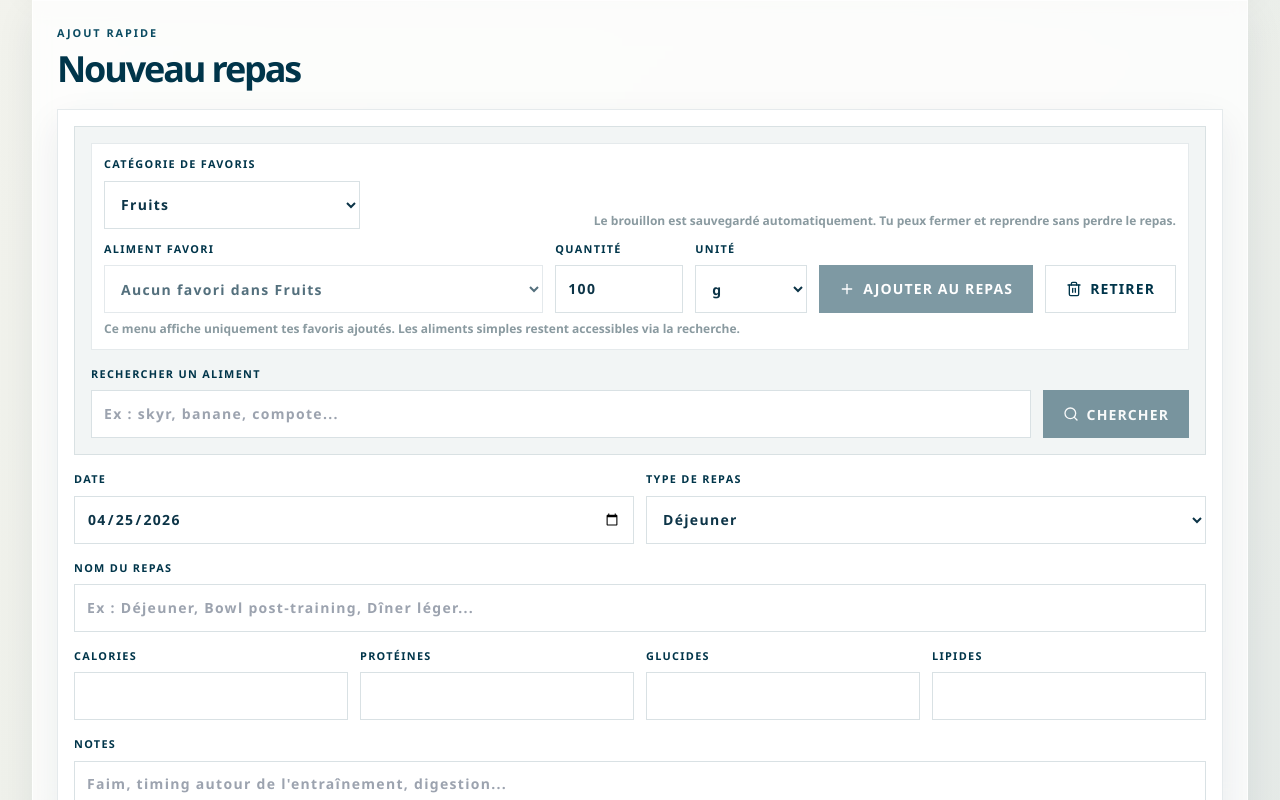
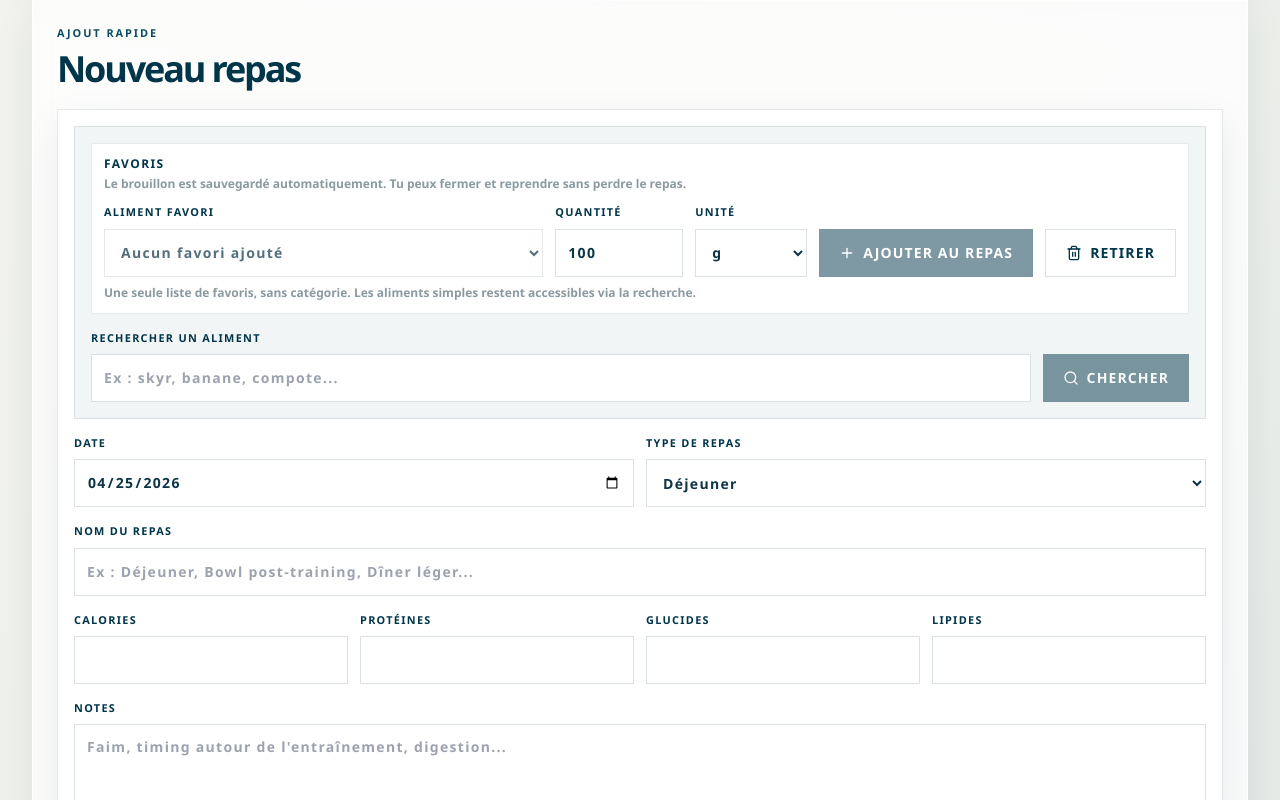
Before and after one commit to lbelhomme-pc/sport-perso, a React (Vite) app: page /meals in a window 1280 px wide. Both pictures are taken after a click on the button "AJOUTER REPAS". Shown: the part 597-1397 px from the top of the page. Built offline with nearby package versions, Linux system fonts and the light colour scheme.

Commit message:
Simplify favorites and improve food search

```diff
--- a/src/components/forms/MealForm.tsx
+++ b/src/components/forms/MealForm.tsx
@@ -1,7 +1,6 @@
 import { useEffect, useState, type FormEvent } from "react";
 import { Plus, Save, Search, Trash2, X } from "lucide-react";
 import { MEAL_TYPE_LABELS } from "../../data/defaults";
-import { FAVORITE_FOOD_GROUPS } from "../../data/commonFoods";
 import {
   calculateFoodMacros,
   searchOpenFoodFacts,
@@ -235,7 +234,6 @@ export function MealForm({ initial, onSubmit, onCancel }: MealFormProps) {
     savedDraft?.quantityInput ?? (initial?.quantityGrams ? formatDecimal(initial.quantityGrams) : "100")
   );
   const [quantityUnit, setQuantityUnit] = useState<MealQuantityUnit>(savedDraft?.quantityUnit ?? initial?.quantityUnit ?? "g");
-  const [favoriteGroup, setFavoriteGroup] = useState<string>(FAVORITE_FOOD_GROUPS[0].id);
   const [selectedFavoriteCode, setSelectedFavoriteCode] = useState("");
   const [favoriteFoods, setFavoriteFoods] = useState<FavoriteFood[]>(() => loadFavoriteFoods());
   const [favoriteMessage, setFavoriteMessage] = useState("");
@@ -246,10 +244,7 @@ export function MealForm({ initial, onSubmit, onCancel }: MealFormProps) {
   const hasItems = mealItems.length > 0;
   const effectiveQuantity = selectedProduct ? getEffectiveQuantity(selectedProduct, quantityInput, quantityUnit) : 0;
   const previewMacros = selectedProduct ? calculateFoodMacros(selectedProduct, effectiveQuantity) : null;
-  const selectedFavoriteGroup =
-    FAVORITE_FOOD_GROUPS.find((group) => group.id === favoriteGroup) ?? FAVORITE_FOOD_GROUPS[0];
-  const selectedFavoriteFoods = favoriteFoods.filter((food) => food.favoriteCategory === favoriteGroup);
-  const selectedFavoriteProduct = selectedFavoriteFoods.find((food) => food.code === selectedFavoriteCode);
+  const selectedFavoriteProduct = favoriteFoods.find((food) => food.code === selectedFavoriteCode);
 
   useEffect(() => {
     return subscribeFavoriteFoods(() => {
@@ -380,7 +375,7 @@ export function MealForm({ initial, onSubmit, onCancel }: MealFormProps) {
 
   const addSelectedProductToFavorites = () => {
     if (!selectedProduct) return;
-    const next = saveFavoriteFood(selectedProduct, favoriteGroup);
+    const next = saveFavoriteFood(selectedProduct);
     setFavoriteFoods(next);
     setSelectedFavoriteCode(selectedProduct.code);
     setFavoriteMessage(`${selectedProduct.name} ajouté aux favoris.`);
@@ -388,13 +383,13 @@ export function MealForm({ initial, onSubmit, onCancel }: MealFormProps) {
 
   const selectFavoriteProduct = (code: string) => {
     setSelectedFavoriteCode(code);
-    const favorite = selectedFavoriteFoods.find((food) => food.code === code);
+    const favorite = favoriteFoods.find((food) => food.code === code);
     if (favorite) selectProduct(favorite);
   };
 
   const removeSelectedFavorite = () => {
     if (!selectedFavoriteCode) return;
-    const next = deleteFavoriteFood(selectedFavoriteCode, favoriteGroup);
+    const next = deleteFavoriteFood(selectedFavoriteCode);
     setFavoriteFoods(next);
     setSelectedFavoriteCode("");
     setFavoriteMessage("Favori retiré.");
@@ -517,29 +512,14 @@ export function MealForm({ initial, onSubmit, onCancel }: MealFormProps) {
   return (
     <form onSubmit={submit} className="grid w-full max-w-full gap-4 overflow-hidden border border-petrol-800/10 bg-white p-3 shadow-soft sm:p-4">
       <div className="min-w-0 overflow-hidden border border-petrol-800/10 bg-mist/45 p-3 sm:p-4">
-
         <div className="mb-4 min-w-0 overflow-hidden border border-petrol-800/10 bg-white p-3">
-            <div className="flex flex-col gap-3 sm:flex-row sm:items-end sm:justify-between">
-              <label className="field-label sm:w-64">
-                Catégorie de favoris
-                <select
-                  className="field"
-                  value={favoriteGroup}
-                  onChange={(event) => {
-                    setFavoriteGroup(event.target.value);
-                    setSelectedFavoriteCode("");
-                  }}
-                >
-                  {FAVORITE_FOOD_GROUPS.map((group) => (
-                    <option key={group.id} value={group.id}>
-                      {group.label}
-                    </option>
-                  ))}
-                </select>
-              </label>
-              <p className="text-xs font-bold text-muted">
+          <div className="flex flex-col gap-2 sm:flex-row sm:items-end sm:justify-between">
+            <div>
+              <p className="text-xs font-black uppercase tracking-[0.12em] text-petrol-800">Favoris</p>
+              <p className="mt-1 text-xs font-bold text-muted">
                 Le brouillon est sauvegardé automatiquement. Tu peux fermer et reprendre sans perdre le repas.
               </p>
+            </div>
           </div>
 
           <div className="mt-3 grid min-w-0 gap-3 lg:grid-cols-[minmax(0,1fr)_8rem_7rem_auto_auto] lg:items-end">
@@ -548,14 +528,12 @@ export function MealForm({ initial, onSubmit, onCancel }: MealFormProps) {
               <select
                 className="field"
                 value={selectedFavoriteCode}
-                  disabled={!selectedFavoriteFoods.length}
+                disabled={!favoriteFoods.length}
                 onChange={(event) => selectFavoriteProduct(event.target.value)}
               >
-                  <option value="">
-                    {selectedFavoriteFoods.length ? "Choisir un favori..." : `Aucun favori dans ${selectedFavoriteGroup.label}`}
-                  </option>
-                  {selectedFavoriteFoods.map((food) => (
-                    <option key={`${food.code}-${food.favoriteCategory}`} value={food.code}>
+                <option value="">{favoriteFoods.length ? "Choisir un favori..." : "Aucun favori ajouté"}</option>
+                {favoriteFoods.map((food) => (
+                  <option key={food.code} value={food.code}>
                     {productLabel(food)}
                   </option>
                 ))}
@@ -591,10 +569,9 @@ export function MealForm({ initial, onSubmit, onCancel }: MealFormProps) {
             </button>
           </div>
           <p className="mt-2 text-xs font-bold text-muted">
-              Ce menu affiche uniquement tes favoris ajoutés. Les aliments simples restent accessibles via la recherche.
+            Une seule liste de favoris, sans catégorie. Les aliments simples restent accessibles via la recherche.
           </p>
         </div>
-
 
         <div className="flex min-w-0 flex-col gap-3 sm:flex-row sm:items-end">
           <label className="field-label flex-1">
--- a/src/data/commonFoods.ts
+++ b/src/data/commonFoods.ts
@@ -1220,11 +1220,55 @@ export const COMMON_FOODS: FoodProduct[] = [
     code: "common-huile-olive",
     name: "Huile d'olive",
     brand: "Aliment simple fitness",
-    quantity: "100 g",
+    quantity: "100 ml",
     calories100g: 884,
     protein100g: 0,
     carbs100g: 0,
     fat100g: 100,
+    origin: "common"
+  },
+  {
+    code: "common-huile-noix",
+    name: "Huile de noix",
+    brand: "Aliment simple fitness",
+    quantity: "100 ml",
+    calories100g: 884,
+    protein100g: 0,
+    carbs100g: 0,
+    fat100g: 100,
+    origin: "common"
+  },
+  {
+    code: "common-vinaigre-balsamique",
+    name: "Vinaigre balsamique",
+    brand: "Aliment simple",
+    quantity: "100 ml",
+    calories100g: 88,
+    protein100g: 0.5,
+    carbs100g: 17,
+    fat100g: 0,
+    origin: "common"
+  },
+  {
+    code: "common-moutarde-dijon",
+    name: "Moutarde de Dijon",
+    brand: "Aliment simple",
+    quantity: "100 g",
+    calories100g: 66,
+    protein100g: 4.4,
+    carbs100g: 5.3,
+    fat100g: 3.7,
+    origin: "common"
+  },
+  {
+    code: "common-moutarde-ancienne",
+    name: "Moutarde à l'ancienne",
+    brand: "Aliment simple",
+    quantity: "100 g",
+    calories100g: 145,
+    protein100g: 7,
+    carbs100g: 8,
+    fat100g: 9,
     origin: "common"
   },
   {
@@ -1284,48 +1328,22 @@ export const COMMON_FOODS: FoodProduct[] = [
   }
 ];
 
-export const FAVORITE_FOOD_GROUPS = [
-  {
-    id: "fruits",
-    label: "Fruits"
-  },
-  {
-    id: "vegetables",
-    label: "Légumes"
-  },
-  {
-    id: "protein",
-    label: "Viandes / protéines"
-  },
-  {
-    id: "carbs",
-    label: "Féculents"
-  },
-  {
-    id: "dairy",
-    label: "Laitages"
-  },
-  {
-    id: "fats",
-    label: "Bonnes graisses"
-  },
-  {
-    id: "other",
-    label: "Autres"
-  }
-] as const;
+const COMMON_FOOD_STOP_WORDS = new Set(["a", "à", "d", "de", "du", "des", "la", "le", "les", "l", "un", "une", "et"]);
 
 function normalize(text: string): string {
   return text
     .normalize("NFD")
     .replace(/[\u0300-\u036f]/g, "")
+    .replace(/[’']/g, " ")
+    .replace(/[^a-zA-Z0-9]+/g, " ")
+    .trim()
     .toLowerCase();
 }
 
 export function searchCommonFoods(query: string): FoodProduct[] {
   const terms = normalize(query)
     .split(/\s+/)
-    .filter(Boolean);
+    .filter((term) => term.length > 1 && !COMMON_FOOD_STOP_WORDS.has(term));
 
   if (!terms.length) return [];
 
--- a/src/services/favoriteFoodsService.ts
+++ b/src/services/favoriteFoodsService.ts
@@ -1,7 +1,6 @@
 import type { FoodProduct } from "./openFoodFactsService";
 
 export type FavoriteFood = FoodProduct & {
-  favoriteCategory: string;
   addedAt: string;
 };
 
@@ -19,22 +18,30 @@ export function loadFavoriteFoods(): FavoriteFood[] {
 
   try {
     const raw = window.localStorage.getItem(FAVORITE_FOODS_KEY);
-    return raw ? (JSON.parse(raw) as FavoriteFood[]) : [];
+    const parsed = raw ? (JSON.parse(raw) as Array<FavoriteFood & { favoriteCategory?: string }>) : [];
+    const seen = new Set<string>();
+    return parsed
+      .filter((item) => {
+        if (seen.has(item.code)) return false;
+        seen.add(item.code);
+        return true;
+      })
+      .map(({ favoriteCategory: _favoriteCategory, addedAt, ...product }) => ({
+        ...product,
+        addedAt: addedAt ?? new Date().toISOString()
+      }));
   } catch {
     return [];
   }
 }
 
-export function saveFavoriteFood(product: FoodProduct, favoriteCategory: string): FavoriteFood[] {
+export function saveFavoriteFood(product: FoodProduct): FavoriteFood[] {
   const favorite: FavoriteFood = {
     ...product,
-    favoriteCategory,
     addedAt: new Date().toISOString()
   };
   const existing = loadFavoriteFoods();
-  const withoutDuplicate = existing.filter(
-    (item) => !(item.code === favorite.code && item.favoriteCategory === favorite.favoriteCategory)
-  );
+  const withoutDuplicate = existing.filter((item) => item.code !== favorite.code);
   const next = [favorite, ...withoutDuplicate];
 
   if (typeof window !== "undefined") {
@@ -45,10 +52,8 @@ export function saveFavoriteFood(product: FoodProduct, favoriteCategory: string)
   return next;
 }
 
-export function deleteFavoriteFood(code: string, favoriteCategory: string): FavoriteFood[] {
-  const next = loadFavoriteFoods().filter(
-    (item) => !(item.code === code && item.favoriteCategory === favoriteCategory)
-  );
+export function deleteFavoriteFood(code: string): FavoriteFood[] {
+  const next = loadFavoriteFoods().filter((item) => item.code !== code);
 
   if (typeof window !== "undefined") {
     window.localStorage.setItem(FAVORITE_FOODS_KEY, JSON.stringify(next));
```
Lines whose indentation alone changed are shown as unchanged.
